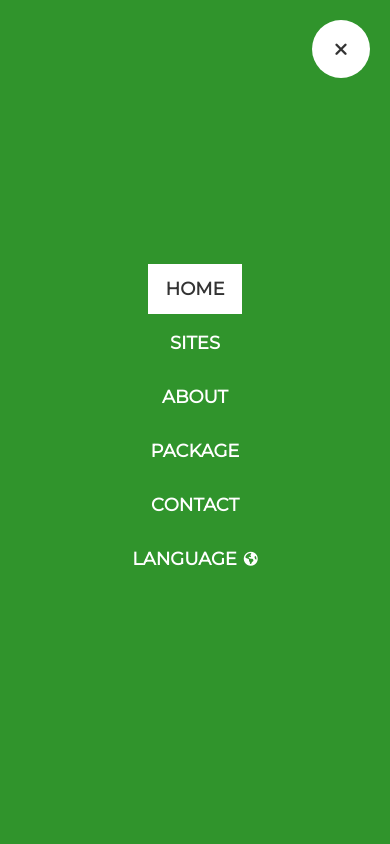
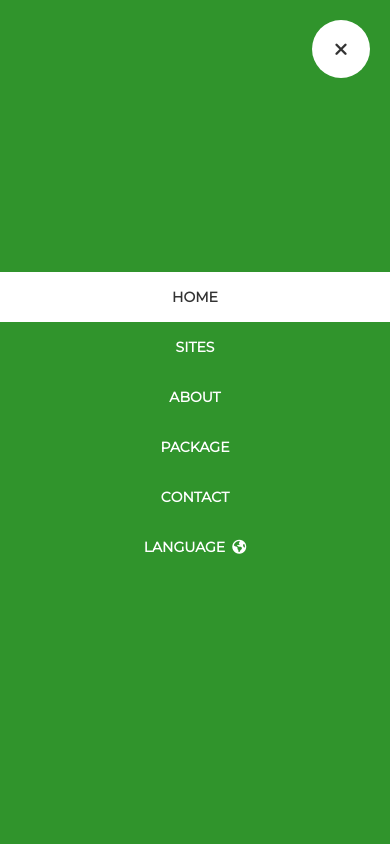
Before and after one commit to REGXI/ExplorAventura, a React (Vite) app: page / in a window 390 px wide. Both pictures are taken after a click on the element 295 px from the left and 35 px from the top of the page. Shown: the top 844 px of the page. Built offline with nearby package versions, Linux system fonts and the light colour scheme.

Commit message:
fix: animation

```diff
--- a/src/components/Navigation/index.jsx
+++ b/src/components/Navigation/index.jsx
@@ -19,31 +19,31 @@ export default function Navigation() {
       id: 1,
       name: 'navigation.home',
       path: '/',
-      delay: 1
+      delay: 0.5
     },
     {
       id: 2,
       name: 'navigation.sites',
       path: '/sites',
-      delay: 0.8
+      delay: 0.4
     },
     {
       id: 3,
       name: 'navigation.about',
       path: '/about',
-      delay: 0.6
+      delay: 0.3
     },
     {
       id: 4,
       name: 'navigation.package',
       path: '/package',
-      delay: 0.4
+      delay: 0.2
     },
     {
       id: 5,
       name: 'navigation.contact',
       path: '/contact',
-      delay: 0.2
+      delay: 0.1
     }
   ]
 
@@ -55,7 +55,7 @@ export default function Navigation() {
       transition: {
         ease: 'easeInOut',
         duration: 0.3,
-        delay: 1.2
+        delay: 0.8
       }
     }
   }
@@ -78,7 +78,7 @@ export default function Navigation() {
             variants={variantsItem}
             initial={{ opacity: 0, height: 0 }}
             animate={{ opacity: 1, height: '100vh' }}
-            transition={{ duration: 0.6 }}
+            transition={{ duration: 0.3 }}
             exit="exit"
           >
             <div className="btn-close" onClick={() => setIsMenuOpen(false)}>
--- a/src/components/Navigation/index.scss
+++ b/src/components/Navigation/index.scss
@@ -141,17 +141,19 @@
       display: flex;
       .navigation__list {
         flex-direction: column;
-        align-items: center;
         width: 100%;
+        li {
+          display: block;
+          width: 100%;
+        }
 
         .navigation__link {
           color: #fff;
+          height: 50px;
           width: 100%;
-          height: 50px;
+          justify-content: center;
           overflow: hidden;
-          font-size: 18px;
           text-transform: uppercase;
-          margin-top: 1vw;
 
           &:hover {
             background: #fff;
@@ -163,6 +165,7 @@
         .navigation__link--active {
           background: #fff;
           color: #333;
+          width: 100%;
         }
 
         .content-language {
```
